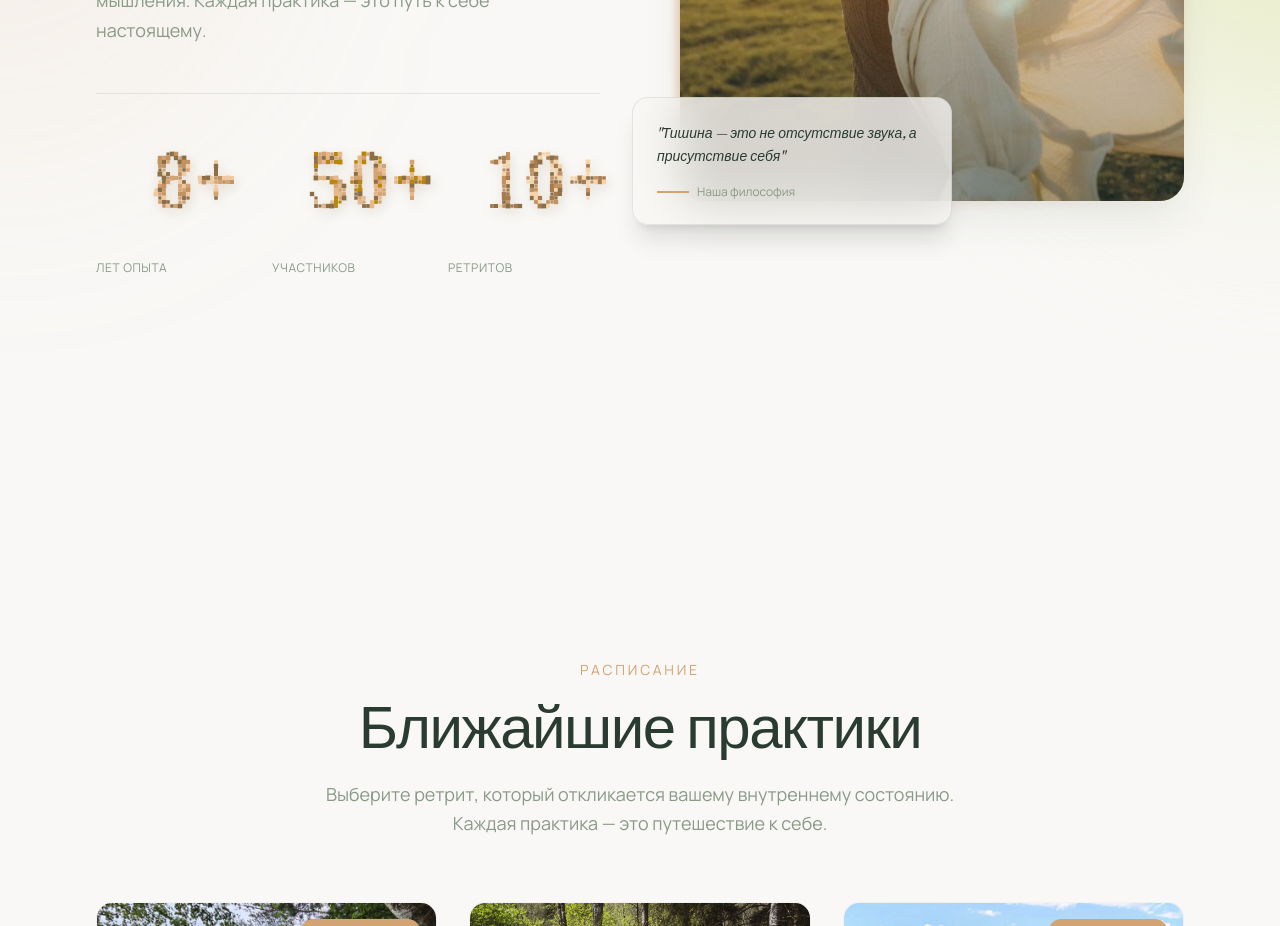
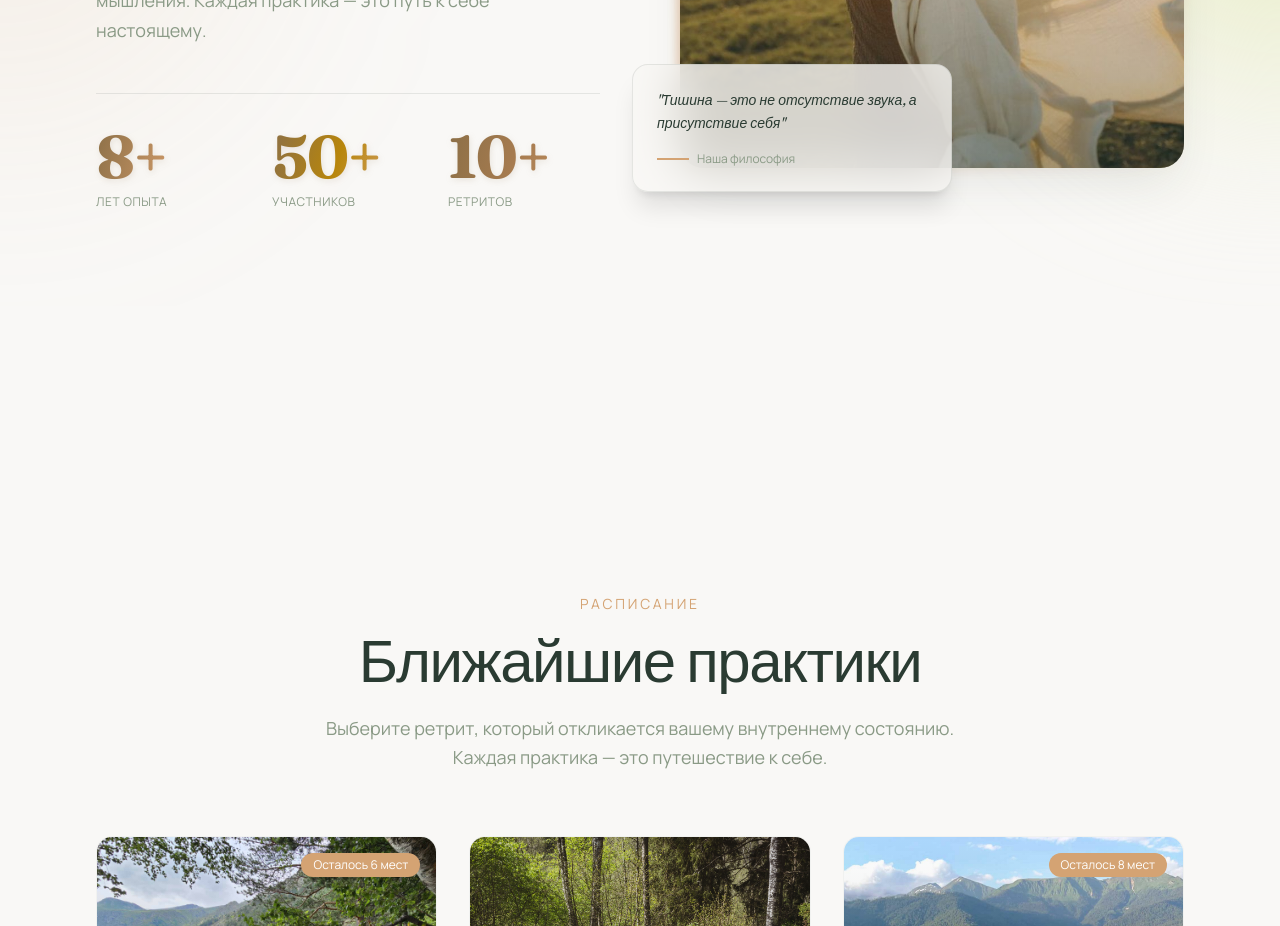
Before and after one commit to cxdpq99kvh-cloud/zen-retreat, a Next.js app: page / in a window 1280 px wide. Shown: the part 1400-2326 px from the top of the page. Built offline with nearby package versions, Linux system fonts and the light colour scheme; no server answers.

Commit message:
Revert: back to smooth gradient following cursor

```diff
--- a/src/components/ExplodingNumber.tsx
+++ /dev/null
@@ -1,145 +0,0 @@
-// src/components/ExplodingNumber.tsx
-"use client";
-
-import { useEffect, useRef, useState } from "react";
-
-interface ExplodingNumberProps {
-  number: string;
-  label: string;
-  gradientColors: string[];
-}
-
-export default function ExplodingNumber({ number, label, gradientColors }: ExplodingNumberProps) {
-  const canvasRef = useRef<HTMLCanvasElement>(null);
-  const [isExploding, setIsExploding] = useState(false);
-  const particlesRef = useRef<any[]>([]);
-  const animationFrameRef = useRef<number | undefined>(undefined); // ✅ Исправлено
-  const mouseRef = useRef({ x: 50, y: 50 });
-
-  useEffect(() => {
-    const canvas = canvasRef.current;
-    if (!canvas) return;
-
-    const ctx = canvas.getContext("2d");
-    if (!ctx) return;
-
-    const width = 200;
-    const height = 120;
-    canvas.width = width;
-    canvas.height = height;
-
-    // Рисуем число на временном canvas для получения пикселей
-    const tempCanvas = document.createElement("canvas");
-    tempCanvas.width = width;
-    tempCanvas.height = height;
-    const tempCtx = tempCanvas.getContext("2d");
-    if (!tempCtx) return;
-
-    tempCtx.font = "bold 80px serif";
-    tempCtx.textAlign = "center";
-    tempCtx.textBaseline = "middle";
-    tempCtx.fillStyle = "#000";
-    tempCtx.fillText(number, width / 2, height / 2);
-
-    // Получаем пиксели числа
-    const imageData = tempCtx.getImageData(0, 0, width, height);
-    const particles: any[] = [];
-
-    // Создаём частицы из пикселей (каждые 4 пикселя для производительности)
-    for (let y = 0; y < height; y += 4) {
-      for (let x = 0; x < width; x += 4) {
-        const index = (y * width + x) * 4;
-        if (imageData.data[index + 3] > 128) {
-          // Это часть числа
-          particles.push({
-            x: x,
-            y: y,
-            originX: x,
-            originY: y,
-            vx: (Math.random() - 0.5) * 20, // Случайная скорость по X
-            vy: (Math.random() - 0.5) * 20, // Случайная скорость по Y
-            rotation: Math.random() * Math.PI * 2,
-            rotationSpeed: (Math.random() - 0.5) * 0.2,
-            size: 3 + Math.random() * 2,
-            color: gradientColors[Math.floor(Math.random() * gradientColors.length)],
-          });
-        }
-      }
-    }
-
-    particlesRef.current = particles;
-
-    // Анимация
-    const animate = () => {
-      ctx.clearRect(0, 0, width, height);
-
-      particles.forEach((particle) => {
-        if (isExploding) {
-          // Разлёт частиц
-          particle.x += particle.vx;
-          particle.y += particle.vy;
-          particle.rotation += particle.rotationSpeed;
-          particle.vx *= 0.98; // Трение
-          particle.vy *= 0.98;
-        } else {
-          // Сборка обратно
-          const dx = particle.originX - particle.x;
-          const dy = particle.originY - particle.y;
-          particle.x += dx * 0.1;
-          particle.y += dy * 0.1;
-          particle.rotation *= 0.95;
-        }
-
-        // Рисуем частицу
-        ctx.save();
-        ctx.translate(particle.x, particle.y);
-        ctx.rotate(particle.rotation);
-        ctx.fillStyle = particle.color;
-        ctx.fillRect(-particle.size / 2, -particle.size / 2, particle.size, particle.size);
-        ctx.restore();
-      });
-
-      animationFrameRef.current = requestAnimationFrame(animate);
-    };
-
-    animate();
-
-    return () => {
-      if (animationFrameRef.current) {
-        cancelAnimationFrame(animationFrameRef.current);
-      }
-    };
-  }, [number, gradientColors, isExploding]);
-
-  // Обновление позиции мыши для градиента
-  useEffect(() => {
-    const handleMouseMove = (e: MouseEvent) => {
-      mouseRef.current = {
-        x: (e.clientX / window.innerWidth) * 100,
-        y: (e.clientY / window.innerHeight) * 100,
-      };
-    };
-
-    window.addEventListener("mousemove", handleMouseMove);
-    return () => window.removeEventListener("mousemove", handleMouseMove);
-  }, []);
-
-  return (
-    <div className="relative group">
-      <div
-        className="relative inline-block cursor-pointer"
-        onMouseEnter={() => setIsExploding(true)}
-        onMouseLeave={() => setIsExploding(false)}
-      >
-        <canvas
-          ref={canvasRef}
-          className="w-[200px] h-[120px]"
-          style={{
-            filter: "drop-shadow(2px 4px 6px rgba(139, 111, 71, 0.2))",
-          }}
-        />
-      </div>
-      <p className="text-xs text-muted font-sans uppercase tracking-wider mt-2">{label}</p>
-    </div>
-  );
-}
--- a/src/components/StatsSection.tsx
+++ b/src/components/StatsSection.tsx
@@ -1,31 +1,98 @@
 // src/components/StatsSection.tsx
 "use client";
-
-import ExplodingNumber from "./ExplodingNumber";
 
 export default function StatsSection() {
   return (
     <div className="grid grid-cols-3 gap-6 mt-12 pt-8 border-t border-foreground/10 relative">
       {/* 8+ Лет опыта */}
-      <ExplodingNumber
-        number="8+"
-        label="Лет опыта"
-        gradientColors={["#F0C9A0", "#D4A373", "#C39262", "#8B6F47"]}
-      />
+      <div className="relative group">
+        <p
+          className="relative text-5xl md:text-6xl font-serif mb-2 font-black tracking-tight select-none"
+          style={{
+            color: 'transparent',
+            background: `radial-gradient(
+              circle at var(--mouse-x) var(--mouse-y),
+              #F0C9A0 0%,
+              #D4A373 40%,
+              #C39262 70%,
+              #8B6F47 100%
+            )`,
+            backgroundSize: '300% 300%',
+            WebkitBackgroundClip: 'text',
+            backgroundClip: 'text',
+            textShadow: `
+              inset 1px 1px 2px rgba(0,0,0,0.2),
+              -1px -1px 0 rgba(139, 111, 71, 0.3),
+              1px 1px 0 rgba(240, 201, 160, 0.2)
+            `,
+            filter: 'drop-shadow(1px 2px 3px rgba(139, 111, 71, 0.15))'
+          }}
+        >
+          8+
+        </p>
+
+        <p className="text-xs text-muted font-sans uppercase tracking-wider">Лет опыта</p>
+      </div>
 
       {/* 50+ Участников */}
-      <ExplodingNumber
-        number="50+"
-        label="Участников"
-        gradientColors={["#E5B88B", "#D4A373", "#B8860B", "#8B6F47"]}
-      />
+      <div className="relative group">
+        <p
+          className="relative text-5xl md:text-6xl font-serif mb-2 font-black tracking-tight select-none"
+          style={{
+            color: 'transparent',
+            background: `radial-gradient(
+              circle at var(--mouse-x) var(--mouse-y),
+              #E5B88B 0%,
+              #D4A373 40%,
+              #B8860B 70%,
+              #8B6F47 100%
+            )`,
+            backgroundSize: '300% 300%',
+            WebkitBackgroundClip: 'text',
+            backgroundClip: 'text',
+            textShadow: `
+              inset 1px 1px 2px rgba(0,0,0,0.2),
+              -1px -1px 0 rgba(139, 111, 71, 0.3),
+              1px 1px 0 rgba(229, 184, 139, 0.2)
+            `,
+            filter: 'drop-shadow(1px 2px 3px rgba(139, 111, 71, 0.15))'
+          }}
+        >
+          50+
+        </p>
+
+        <p className="text-xs text-muted font-sans uppercase tracking-wider">Участников</p>
+      </div>
 
       {/* 10+ Ретритов */}
-      <ExplodingNumber
-        number="10+"
-        label="Ретритов"
-        gradientColors={["#F5D4A9", "#C39262", "#A67B4F", "#8B6F47"]}
-      />
+      <div className="relative group">
+        <p
+          className="relative text-5xl md:text-6xl font-serif mb-2 font-black tracking-tight select-none"
+          style={{
+            color: 'transparent',
+            background: `radial-gradient(
+              circle at var(--mouse-x) var(--mouse-y),
+              #F5D4A9 0%,
+              #C39262 40%,
+              #A67B4F 70%,
+              #8B6F47 100%
+            )`,
+            backgroundSize: '300% 300%',
+            WebkitBackgroundClip: 'text',
+            backgroundClip: 'text',
+            textShadow: `
+              inset 1px 1px 2px rgba(0,0,0,0.2),
+              -1px -1px 0 rgba(139, 111, 71, 0.3),
+              1px 1px 0 rgba(245, 212, 169, 0.2)
+            `,
+            filter: 'drop-shadow(1px 2px 3px rgba(139, 111, 71, 0.15))'
+          }}
+        >
+          10+
+        </p>
+
+        <p className="text-xs text-muted font-sans uppercase tracking-wider">Ретритов</p>
+      </div>
     </div>
   );
 }
```
